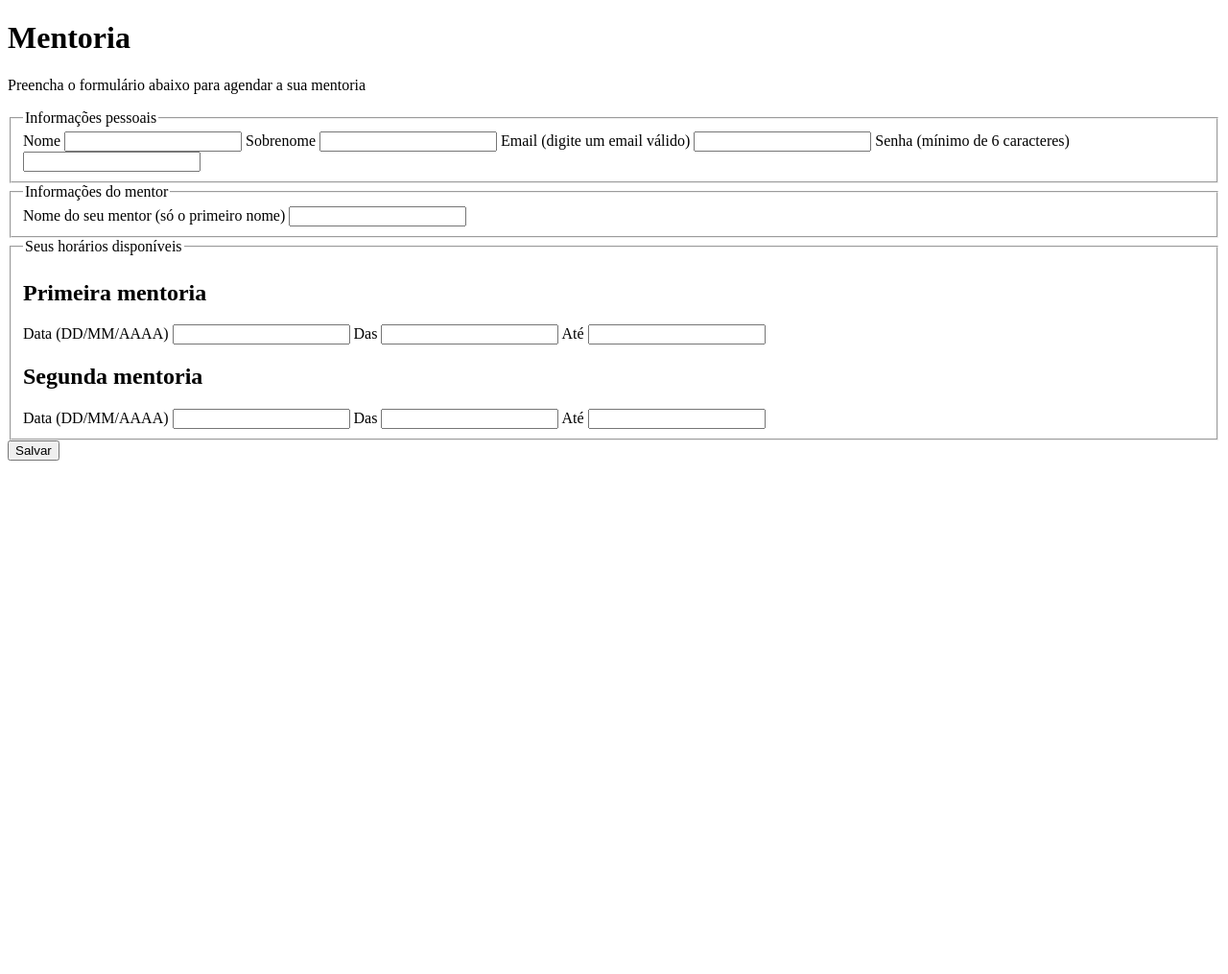
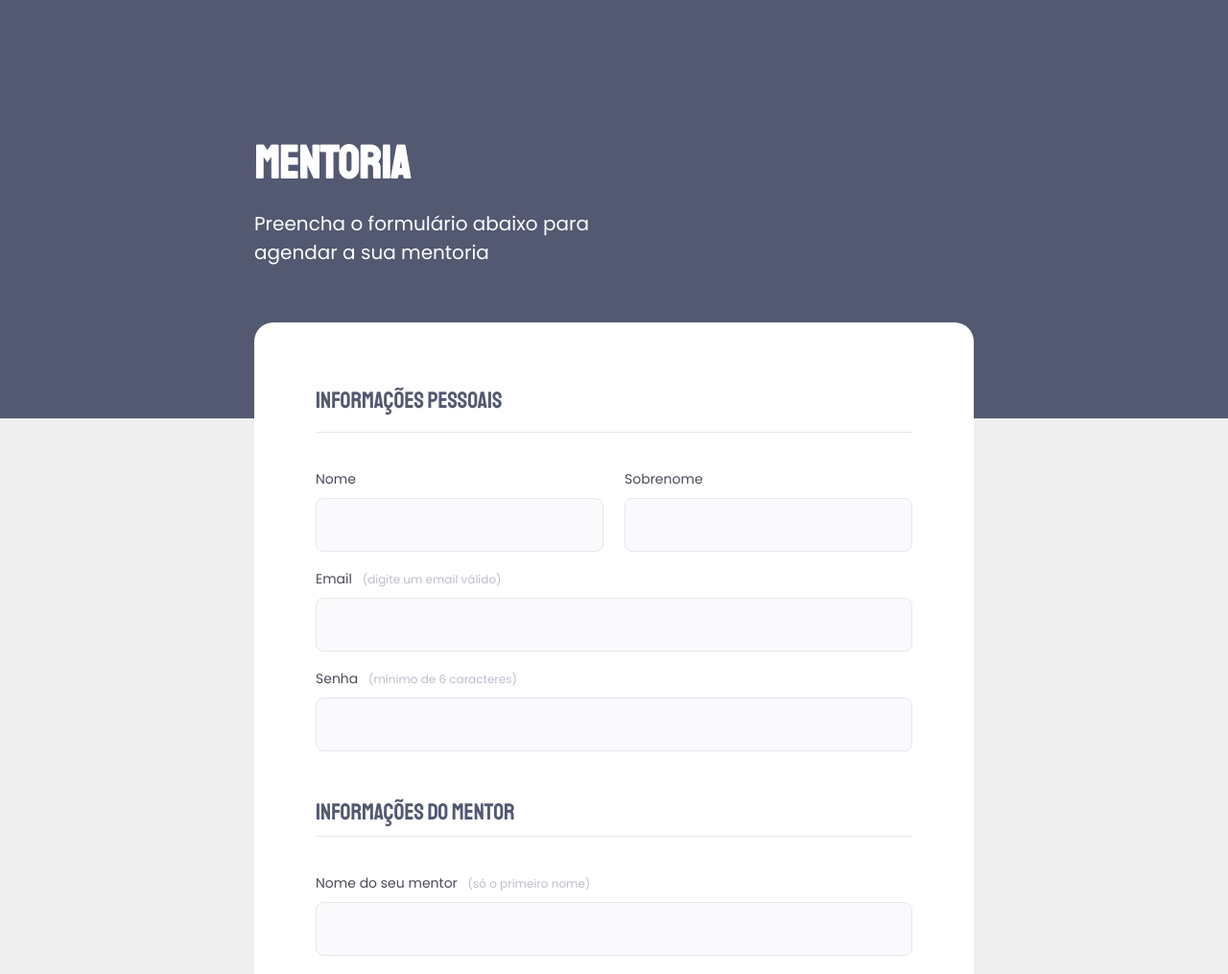
Before and after one commit to fernandoalvesrufino/formulario-agendamento-mentoria, a plain HTML site: page index.html in a window 1280 px wide. Shown: the top 1015 px of the page at 96% size. Before the commit the page ends 800 px from the top, so only its background shows below. Drawn offline with Linux system fonts and the light colour scheme.

Commit message:
estilizando form

```diff
--- a/index.html
+++ b/index.html
@@ -21,27 +21,39 @@
 
     <form id="form">
       <fieldset class="wrapper">
-        <legend>Informações pessoais</legend>
+        <legend class="personal-info">Informações pessoais</legend>
 
-        <label for="">Nome</label>
-        <input type="text" name="" id="">
+        <div class="user-name">
+          <div class="input-wrapper" id="input-name">
+            <label for="name">Nome</label>
+            <input type="text" name="name" id="name" required>
+          </div>
 
-        <label for="">Sobrenome</label>
-        <input type="text" name="" id="">
+          <div class="input-wrapper" id="input-last-name">
+            <label for="last-name">Sobrenome</label>
+            <input type="text" name="last-name" id="last-name" required>
+          </div>
+        </div>
 
-        <label for="">Email <span>(digite um email válido)</span></label>
-        <input type="text" name="" id="">
+        <div class="input-wrapper">
+          <label for="email">Email <span>(digite um email válido)</span></label>
+          <input type="email" name="email" id="email" required>
+        </div>
 
-        <label for="">Senha <span>(mínimo de 6 caracteres)</span></label>
-        <input type="text" name="" id="">
+        <div class="input-wrapper">
+          <label for="password">Senha <span>(mínimo de 6 caracteres)</span></label>
+          <input type="password" name="password" id="password" minlength="6" required>
+        </div>
 
       </fieldset>
 
       <fieldset class="wrapper">
         <legend>Informações do mentor</legend>
 
-        <label for="">Nome do seu mentor <span>(só o primeiro nome)</span></label>
-        <input type="text" name="" id="">
+        <div class="input-wrapper">
+          <label for="mentor">Nome do seu mentor <span>(só o primeiro nome)</span></label>
+          <input type="text" name="mentor" id="mentor" required>
+        </div>
 
       </fieldset>
 
@@ -50,27 +62,38 @@
         <legend>Seus horários disponíveis</legend>
 
         <h2>Primeira mentoria</h2>
-        <label for="">Data <span>(DD/MM/AAAA)</span></label>
-        <input type="text" name="" id="">
+        <div class="input-wrapper">
+          <label for="first-date">Data <span>(DD/MM/AAAA)</span></label>
+          <input type="date" name="first-date" id="first-date" required>
+        </div>
 
-        <label for="">Das</label>
-        <input type="text" name="" id="">
+        <div class="input-wrapper">
+          <label for="first-start-time">Das</label>
+          <input type="time" name="first-start-time" id="first-start-time" required>
+        </div>
 
-        <label for="">Até</label>
-        <input type="text" name="" id="">
+        <div class="input-wrapper">
+          <label for="first-end-time">Até</label>
+          <input type="time" name="first-end-time" id="first-end-time" required>
+        </div>
 
         <h2>Segunda mentoria</h2>
-        <label for="">Data <span>(DD/MM/AAAA)</span></label>
-        <input type="text" name="" id="">
+        <div class="input-wrapper">
+          <label for="second-date">Data <span>(DD/MM/AAAA)</span></label>
+          <input type="text" name="second-date" id="second-date" required>
+        </div>
 
-        <label for="">Das</label>
-        <input type="text" name="" id="">
+        <div class="input-wrapper">
+          <label for="second-start-time">Das</label>
+          <input type="text" name="second-start-time" id="second-start-time" required>
+        </div>
 
-        <label for="">Até</label>
-        <input type="text" name="" id="">
+        <div class="input-wrapper">
+          <label for="second-end-time">Até</label>
+          <input type="text" name="second-end-time" id="second-end-time" required>
+        </div>
 
       </fieldset>
-
 
     </form>
 
--- a/style.css
+++ b/style.css
@@ -0,0 +1,116 @@
+* {
+  padding: 0;
+  margin: 0;
+  box-sizing: border-box;
+}
+
+body, button {
+  font-family: 'Poppins', sans-serif;
+  background: #EFEFEF;
+}
+
+body::before {
+  content: '';
+  height: 436px;
+  width: 100%;
+  background: #535971;
+  position: absolute;
+  top: 0;
+  left: 0;
+  z-index: -1;
+}
+
+header {
+  padding: 140px 0 58px;
+  width: 750px;
+  margin: 0 auto;
+  color: #FFFFFF;
+}
+
+header h1 {
+  font-family: 'Staatliches', cursive;
+  font-size: 48px;
+  line-height: 60px;
+  margin-bottom: 18px;
+}
+
+header p {
+  width: 417px;
+  font-size: 20px;
+  line-height: 30px;
+  font-weight: 400;
+
+}
+
+form {
+  width: 750px;
+  padding: 64px;
+  margin: 0 auto;
+  background: #FFFFFF;
+  border-radius: 20px 20px 0px 0px;
+}
+
+.wrapper {
+  border: none;
+  margin-bottom: 30px;
+}
+
+.wrapper legend {
+  font-family: 'Staatliches';
+  font-style: normal;
+  font-weight: 400;
+  font-size: 24px;
+  line-height: 34px;
+  color: #535971;
+  padding-bottom: 8px;
+  margin-bottom: 36px;
+  border-bottom: 1px solid #E6E6F0;
+  width: 100%;
+}
+
+legend.personal-info {
+  padding-bottom: 16px;
+}
+
+.input-wrapper {
+  display: flex;
+  flex-direction: column;
+}
+
+label {
+  margin-bottom: 8px;
+  font-weight: 400;
+  font-size: 14px;
+  line-height: 24px;
+  color: #4E4958;
+}
+
+input {
+  background: #FAFAFC;
+  border: 1px solid #E6E6F0;
+  border-radius: 8px;
+  padding: 10px;
+  margin-bottom: 16px;
+  height: 56px;
+}
+
+.user-name {
+  display: flex;
+  gap: 22px;
+}
+
+#input-name,
+#input-last-name {
+  width: 50%;
+}
+
+span {
+  font-size: 12px;
+  line-height: 20px;
+  color: #C1BCCC;
+  margin-left: 7px;
+}
+
+span:hover {
+  color: #85818d;
+}
```
